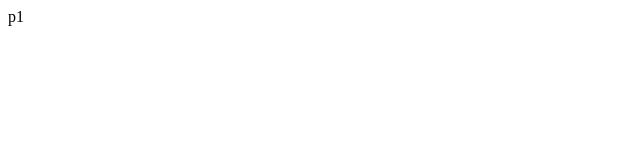
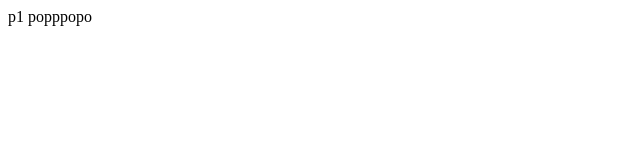
Before and after one commit to Konstantyn1405/asdfg, a plain HTML site: page index.html in a window 1280 px wide. Shown: the full height of the page, 0-640 px from the left. Drawn offline with Linux system fonts and the light colour scheme.

Commit message:
Update index.html

```diff
--- a/index.html
+++ b/index.html
@@ -9,6 +9,6 @@
 <body>
     р1
 
-
+    роррроро
 </body>
 </html>
```
